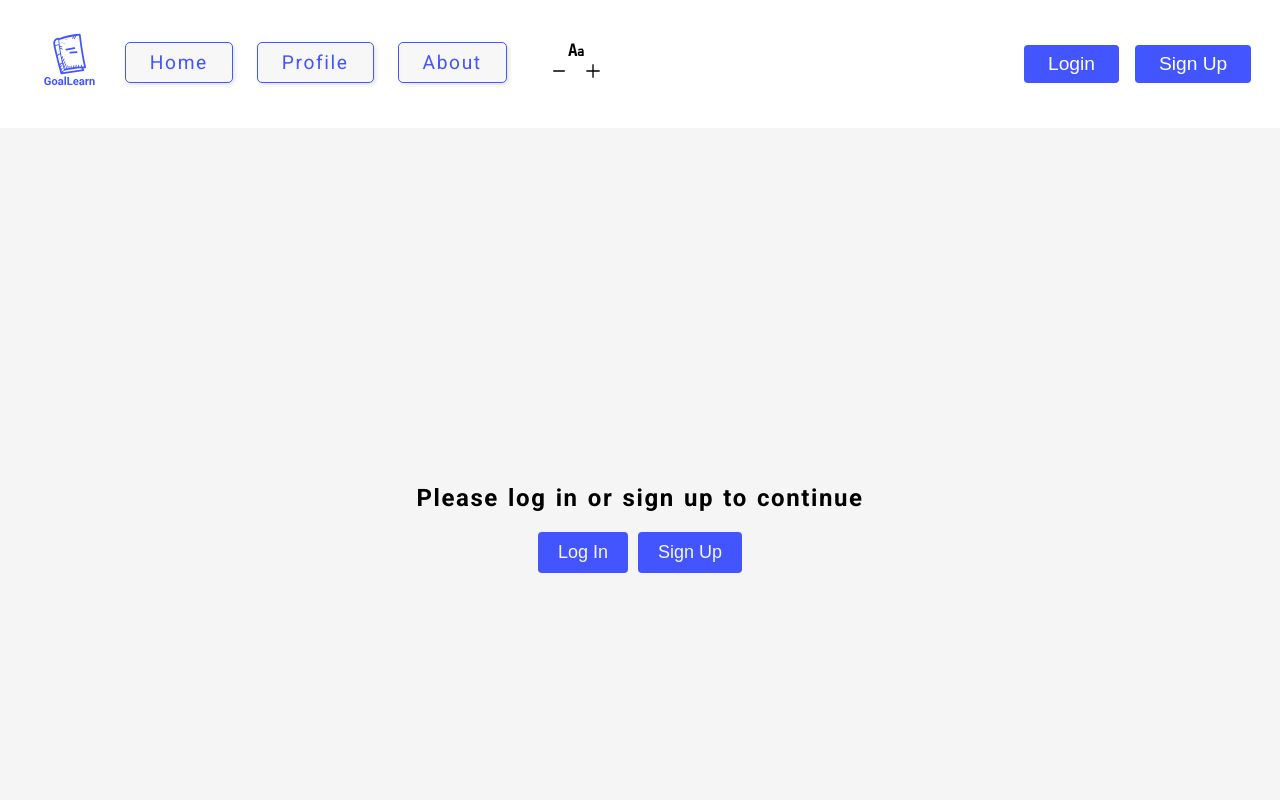
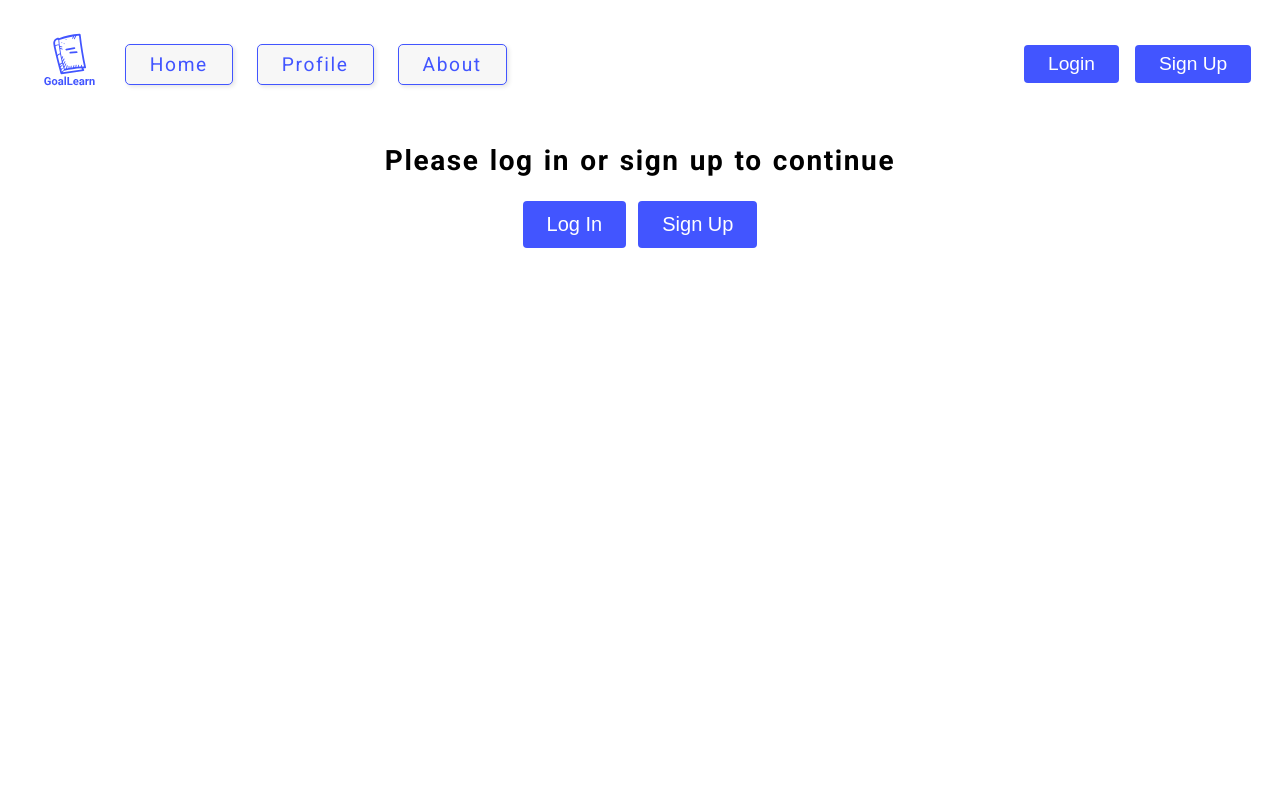
Before and after one commit to pmk7/react-typescript-flashcards, a React (Create React App) app: page /profile in a window 1280 px wide. Shown: the top 800 px of the page. Built offline with nearby package versions, Linux system fonts and the light colour scheme.

Commit message:
fixed sidebar remaining open when user clicks on a link; deleted Dashboard, Logout components

```diff
--- a/src/components/Hero.tsx
+++ b/src/components/Hero.tsx
@@ -3,8 +3,10 @@ import styled from "styled-components";
 import hero from "../assets/hero.jpg";
 import mountain from "../assets/mountain.svg";
 import Button from "./Button";
+import { useAuth0 } from "@auth0/auth0-react";
 
 const Hero = () => {
+  const { loginWithRedirect } = useAuth0();
   const handleClick = () => {
     console.log("Button clicked");
   };
@@ -19,7 +21,7 @@ const Hero = () => {
             Master vocabulary and grammar effortlessly with captivating,
             interactive flashcards. Embark on your linguistic adventure today!
           </p>
-          <button onClick={handleClick} className="hero-btn">
+          <button onClick={() => loginWithRedirect()} className="hero-btn">
             Sign Up
           </button>
         </div>
@@ -60,14 +62,14 @@ const Wrapper = styled.div`
   }
 
   .hero-text h1 {
-    font-size: 1rem;
+    font-size: 1.5rem;
     font-weight: bold;
     color: var(--main-yellow);
     text-shadow: 2px 2px 4px rgba(0, 0, 0, 0.5);
   }
 
   .hero-text p {
-    font-size: 0.7rem;
+    font-size: 1rem;
     line-height: 1.6;
     color: #333;
   }
--- a/src/components/LoginRedirect.tsx
+++ b/src/components/LoginRedirect.tsx
@@ -19,27 +19,27 @@ const Wrapper = styled.div`
   display: flex;
   flex-direction: column;
   align-items: center;
-  justify-content: center;
+  justify-content: ;
   width: 100%;
   height: 100vh;
-  background-color: #f5f5f5;
+  background-color: var(--main-white);
 
   h2 {
-    font-size: 24px;
-    margin-bottom: 20px;
+    font-size: 1.5rem;
+    margin: 1rem;
   }
 
   .button-container {
     display: flex;
-    gap: 10px;
+    gap: 0.625rem;
 
     button {
       background-color: var(--color-primary);
-      color: var(--off-white);
-      padding: 10px 20px;
+      color: #ffffff;
+      padding: 0.625rem 1.25rem;
       border: none;
-      border-radius: 4px;
-      font-size: 18px;
+      border-radius: 0.25rem;
+      font-size: 1.125rem;
       cursor: pointer;
       transition: background-color 0.3s;
 
@@ -48,6 +48,22 @@ const Wrapper = styled.div`
       }
     }
   }
+
+  @media (min-width: 768px) {
+    h2 {
+      font-size: 1.75rem;
+      margin-bottom: 1.5rem;
+    }
+
+    .button-container {
+      gap: 0.75rem;
+
+      button {
+        padding: 0.75rem 1.5rem;
+        font-size: 1.25rem;
+      }
+    }
+  }
 `;
 
 export default LoginRedirect;
--- a/src/components/Logout.tsx
+++ /dev/null
@@ -1,18 +0,0 @@
-import { useAuth0 } from "@auth0/auth0-react";
-import React from "react";
-
-const LogoutButton = () => {
-  const { logout } = useAuth0();
-
-  return (
-    <button
-      onClick={() =>
-        logout({ logoutParams: { returnTo: window.location.origin } })
-      }
-    >
-      Log Out
-    </button>
-  );
-};
-
-export default LogoutButton;
--- a/src/components/MySets.tsx
+++ b/src/components/MySets.tsx
@@ -42,9 +42,8 @@ const Wrapper = styled.div`
   }
 
   h1 {
-    margin-top: 3rem;
-    margin-bottom: 2rem;
-    font-size: 2.5rem;
+    margin: 1rem, 0;
+    font-size: 2rem;
     text-align: center;
   }
   .card-container {
--- a/src/components/Navbar.tsx
+++ b/src/components/Navbar.tsx
@@ -6,7 +6,6 @@ import Button from "./Button";
 import LinkButton from "./LinkButton";
 import Sidebar from "./Sidebar";
 import Menu from "./Menu";
-import LogoutButton from "./Logout";
 import FontControl from "./FontControl";
 import { Link } from "react-router-dom";
 import { useAppContext } from "../context/AppContext";
@@ -16,18 +15,6 @@ const Navbar: React.FC = () => {
   const [showSidebar, setShowSidebar] = useState(false);
   const { closeMenu } = useAppContext();
   const { loginWithRedirect, logout, user } = useAuth0();
-
-  const handleClick = () => {
-    console.log("btn clicked");
-  };
-
-  const increaseFont = () => {
-    console.log("increase font");
-  };
-
-  const decreaseFont = () => {
-    console.log("decrease font");
-  };
 
   return (
     <Wrapper>
@@ -56,23 +43,24 @@ const Navbar: React.FC = () => {
             <li>
               <LinkButton to="/about">About</LinkButton>
             </li>
-            <li>
-              <FontControl
-                increaseFont={increaseFont}
-                decreaseFont={decreaseFont}
-              />
-            </li>
           </ul>
         </div>
         <div className="nav-right">
           <ul className="nav-links">
             <li>
-              <Button onClick={() => loginWithRedirect()}>Login</Button>
+              {!user ? (
+                <Button onClick={() => loginWithRedirect()}>Login</Button>
+              ) : null}
             </li>
             <li>
               {user ? (
-                <Button onClick={() => logout()}>
-                  <LogoutButton />
+                <Button
+                  onClick={() =>
+                    logout({
+                      logoutParams: { returnTo: window.location.origin },
+                    })
+                  }
+                >
                   Logout
                 </Button>
               ) : (
--- a/src/components/Profile.tsx
+++ b/src/components/Profile.tsx
@@ -1,20 +1,66 @@
 import { useAuth0 } from "@auth0/auth0-react";
 import React from "react";
+import styled from "styled-components";
+import LoginRedirect from "./LoginRedirect";
+import Loading from "./Loading";
 
 const Profile: React.FC = () => {
   const { user, isAuthenticated, isLoading } = useAuth0();
 
   if (isLoading) {
-    return <div>Loading ...</div>;
+    return <Loading />;
   }
 
   return isAuthenticated ? (
-    <div>
+    <ProfileWrapper>
       <img src={user?.picture} alt={user?.name} />
-      <h2>{user?.name}</h2>
-      <p>{user?.email}</p>
-    </div>
-  ) : null;
+      <h2>Welcome back, {user?.nickname}!</h2>
+    </ProfileWrapper>
+  ) : (
+    <LoginRedirect />
+  );
 };
 
+const ProfileWrapper = styled.div`
+  display: flex;
+  flex-direction: column;
+  align-items: center;
+  justify-content: center;
+  width: 100%;
+  height: 30vh;
+
+  img {
+    width: 6.25rem;
+    height: 6.25rem;
+    border-radius: 50%;
+    object-fit: cover;
+    margin-bottom: 1rem;
+  }
+
+  h2 {
+    font-size: 1.5rem;
+  }
+
+  p {
+    font-size: 0.875rem;
+  }
+
+  @media (min-width: 768px) {
+    img {
+      width: 8rem;
+      height: 8rem;
+      margin-bottom: 1.25rem;
+    }
+
+    h2 {
+      font-size: 2rem;
+      margin-bottom: 0.625rem;
+    }
+
+    p {
+      font-size: 1.125rem;
+    }
+  }
+`;
+
 export default Profile;
--- a/src/components/Sidebar.tsx
+++ b/src/components/Sidebar.tsx
@@ -1,44 +1,33 @@
-import React, { MouseEvent, useState } from "react";
+import React, { MouseEvent, useState, useEffect } from "react";
 import styled from "styled-components";
 import FontControl from "./FontControl";
 import { useAppContext } from "../context/AppContext";
+import { useAuth0 } from "@auth0/auth0-react";
+import LinkButton from "./LinkButton";
+import { Link } from "react-router-dom";
 
 const Sidebar: React.FC = () => {
-  const { menuOpen } = useAppContext();
-
-  const [sidebarOpen, setSidebarOpen] = useState(false);
-
-  const toggleSidebar = () => {
-    setSidebarOpen(!sidebarOpen);
-    console.log("Toggle sidebar");
-  };
-
-  const increaseFont = () => {
-    console.log("increase font");
-  };
-
-  const decreaseFont = () => {
-    console.log("decrease font");
-  };
+  const { menuOpen, closeMenu } = useAppContext();
+  const { user, isAuthenticated } = useAuth0();
 
   return (
     <SidebarContainer>
       <aside className={`${menuOpen ? "sidebar show-sidebar" : "sidebar"}`}>
         <ul className="links">
           <li>
-            <a href="/">home</a>
+            <Link onClick={closeMenu} to="/">
+              Home
+            </Link>
           </li>
           <li>
-            <a href="/mysets">my sets</a>
+            <Link onClick={closeMenu} to="/profile">
+              Profile
+            </Link>
           </li>
           <li>
-            <a href="/about">about</a>
-          </li>
-          <li>
-            <FontControl
-              increaseFont={increaseFont}
-              decreaseFont={decreaseFont}
-            />
+            <Link onClick={closeMenu} to="/about">
+              About
+            </Link>
           </li>
         </ul>
       </aside>
--- a/src/components/Testimonial.tsx
+++ b/src/components/Testimonial.tsx
@@ -62,6 +62,10 @@ const Wrapper = styled.div`
   }
 
   @media screen and (min-width: 778px) {
+    .headshot-images {
+      width: 12rem;
+      height: 9rem;
+    }
   }
 
   @media screen and (min-width: 1200px) {
--- a/src/components/index.tsx
+++ b/src/components/index.tsx
@@ -8,7 +8,6 @@ import Testimonial from "./Testimonial";
 import LinkButton from "./LinkButton";
 import Profile from "./Profile";
 import LoginButton from "./Login";
-import LogoutButton from "./Logout";
 import LoginRedirect from "./LoginRedirect";
 
 export {
@@ -22,6 +21,5 @@ export {
   LinkButton,
   Profile,
   LoginButton,
-  LogoutButton,
   LoginRedirect,
 };
```
Also changed, not shown: src/components/Dashboard.tsx (deleted, +0 -8 lines), 1 other file (tests, documents, lock files or other folders).
